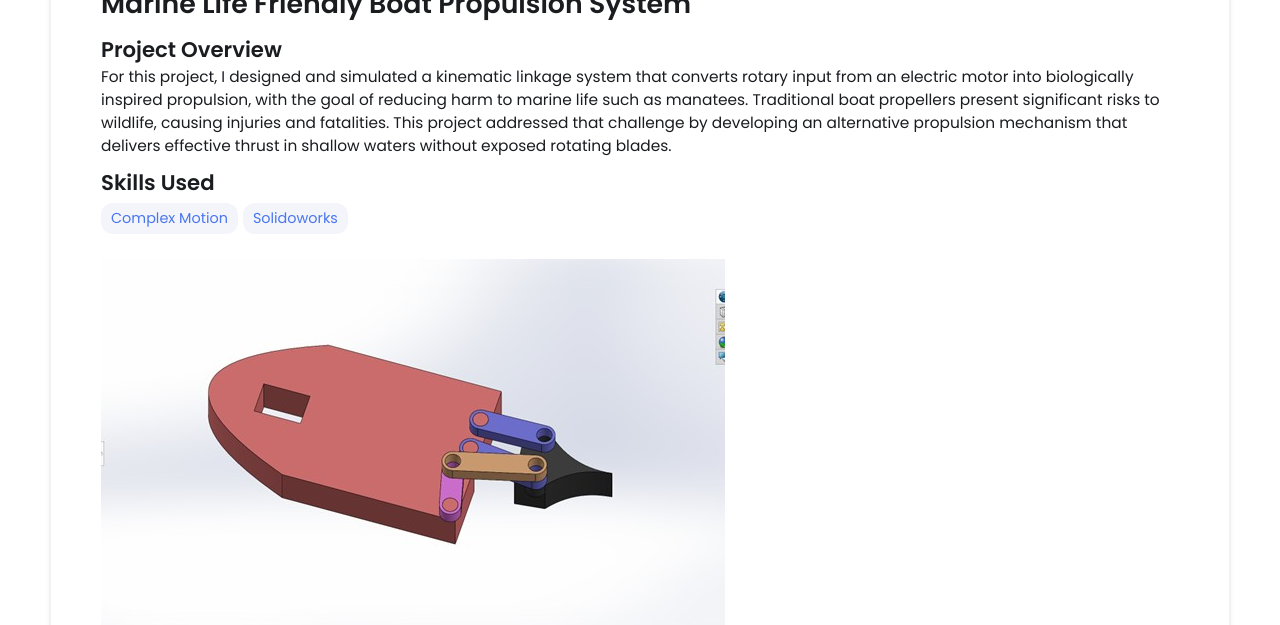
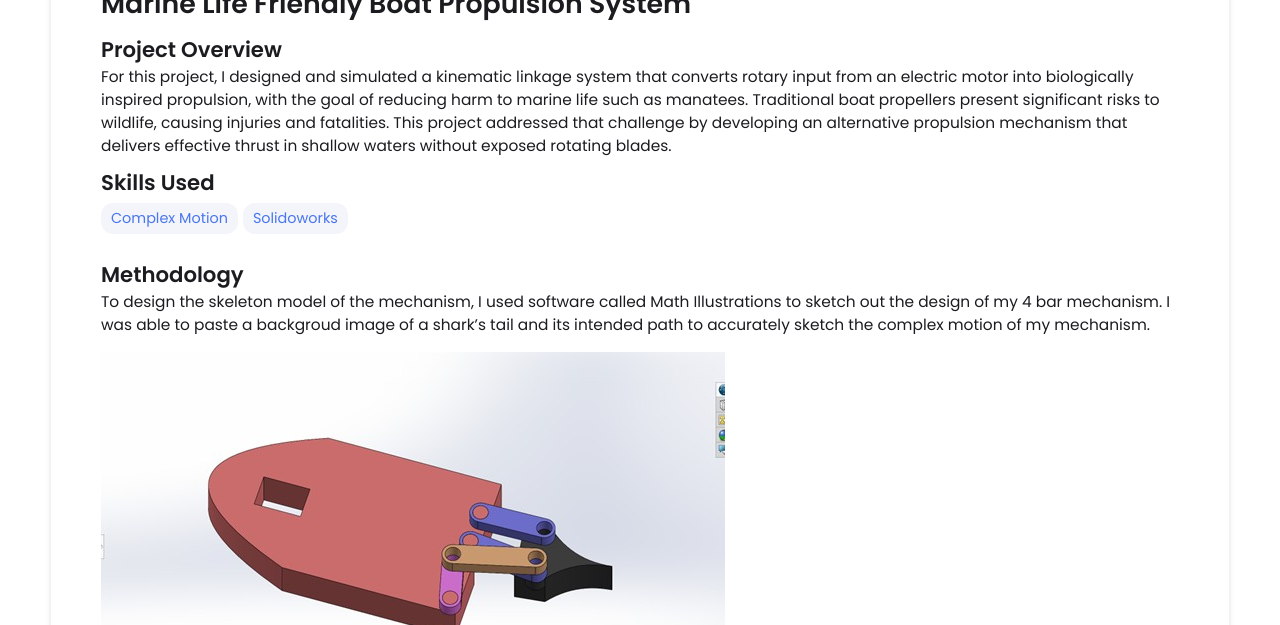
Before and after one commit to michael-vuong/michael-vuong.github.io, a Jekyll site: the page built from _projects/Marine Life Friendly Boat Propulsion System/index.md, in a window 1280 px wide and 900 px high, scrolled down 523 px, cut to the strip 0-625 px from the top of the window. Built offline with Jekyll 4.4.1, drawn with Linux system fonts in a browser that asks for light colours.

Commit message:
Update index.md

```diff
--- a/_projects/Marine Life Friendly Boat Propulsion System/index.md
+++ b/_projects/Marine Life Friendly Boat Propulsion System/index.md
@@ -8,7 +8,11 @@ skills:
 main-image: /ModelImg.jpg
 ---
 
+## Methodology
+To design the skeleton model of the mechanism, I used software called Math Illustrations to sketch out the design of my 4 bar mechanism. I was able to paste a backgroud image of a shark's tail and its intended path to accurately sketch the complex motion of my mechanism.
+
 {% include image-gallery.html images="ModelImg.jpg" height="400" %}
+
 {% include image-gallery.html images="BoatAssem.avi, BoatAssemTop.avi" height="400" %}
 
 {% include youtube-video.html id="4HGNqFdaD34" autoplay= "false"%}
```
